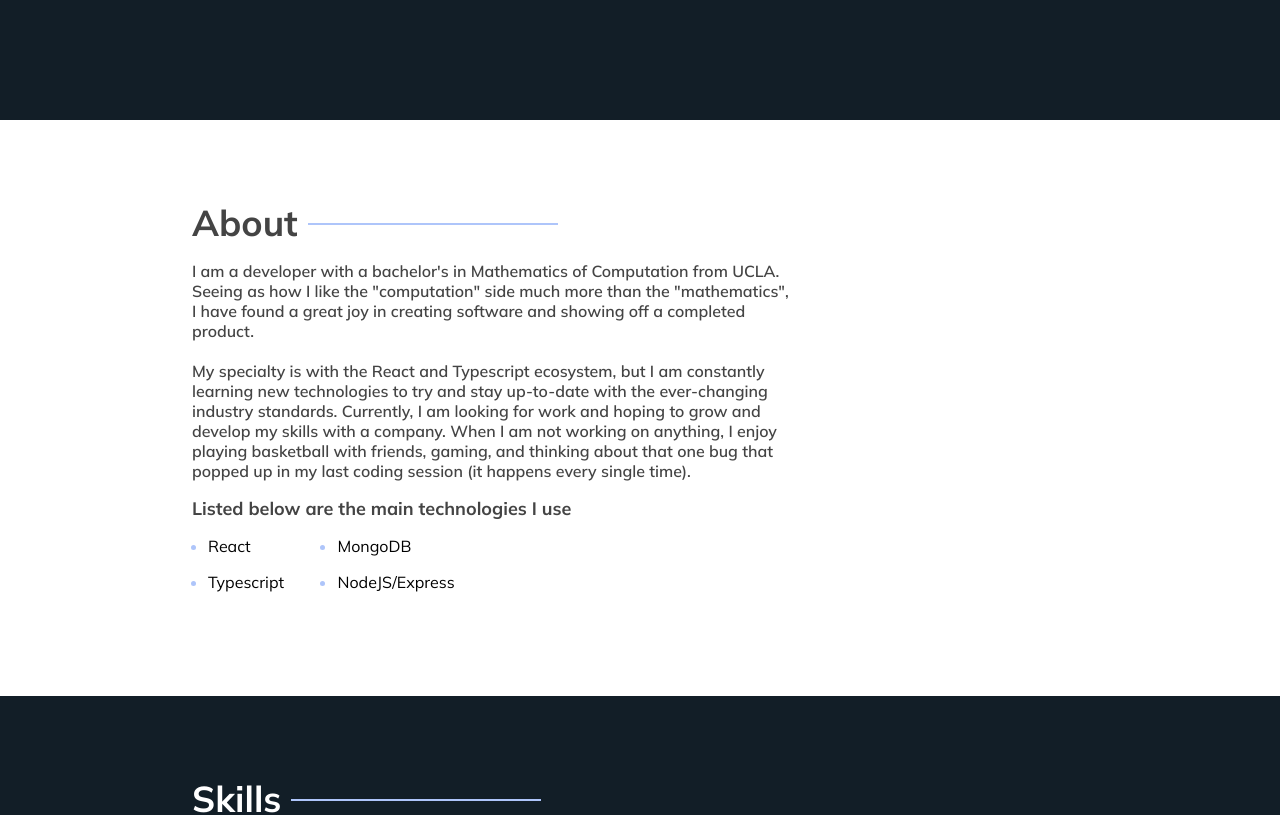
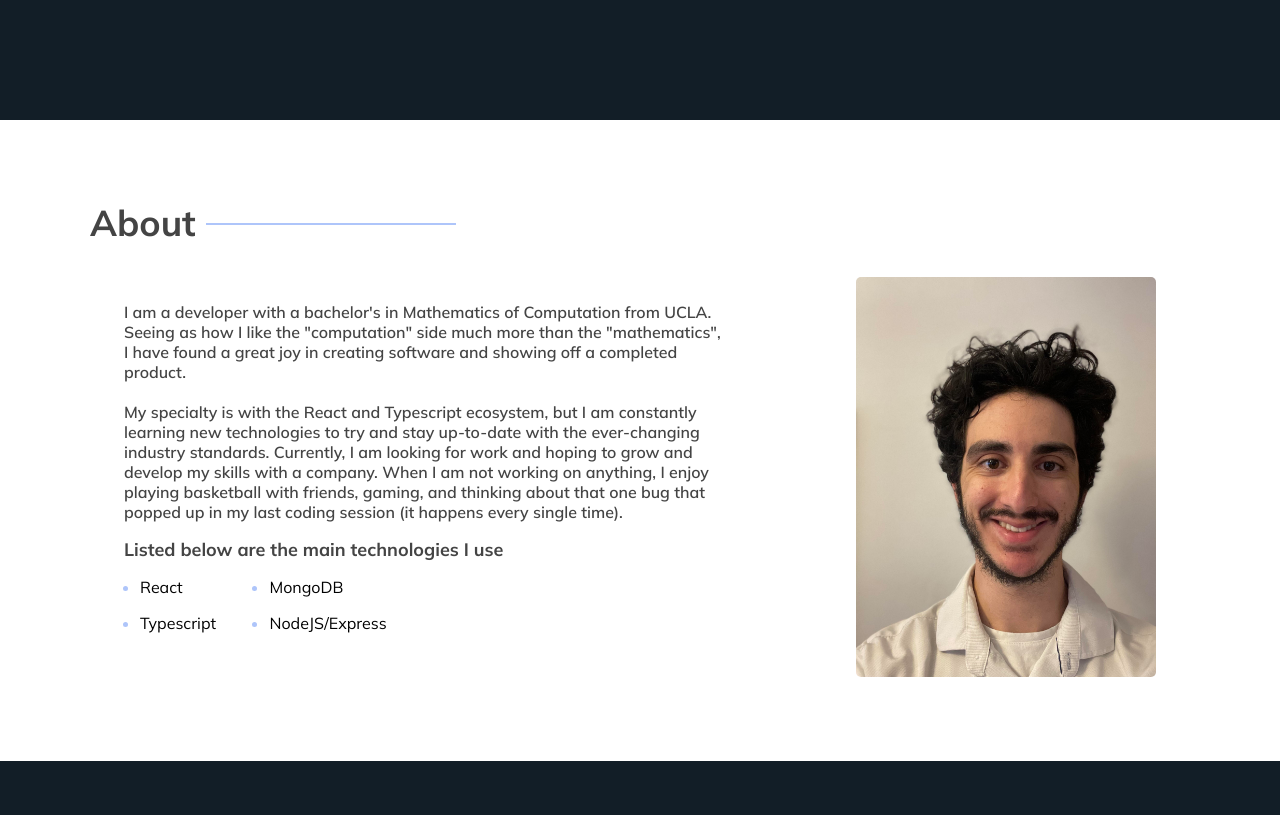
Before and after one commit to SamirOsAbdalla/portfoliov2, a Next.js app: page / in a window 1280 px wide. Shown: the part 680-1495 px from the top of the page. Built offline with nearby package versions, Linux system fonts and the light colour scheme.

Commit message:
Added picture to about change

```diff
--- a/src/Components/About/About.css
+++ b/src/Components/About/About.css
@@ -2,12 +2,42 @@
 
     padding-top: 5em;
     padding-bottom: 5em;
-    padding-right: 15vw;
-    padding-left: 15vw;
+    padding-right: 6vw;
+    padding-left: 6vw;
     display: flex;
+    justify-content: center;
+}
+
+.about__container {
+    width: 100%;
+    max-width: 1100px;
+    gap: 2em;
+    display: flex;
+    flex-direction: column;
+}
+
+.about__main {
+    display: flex;
+    align-items: center;
+    justify-content: center;
+    gap: 2em;
+    flex-wrap: wrap-reverse;
+}
+
+.headshot__container {
+    width: 300px;
+    min-width: 280px;
+    max-width: 80%;
+}
+
+.headshot__container img {
+    border-radius: 5px;
 }
 
 .about__text {
+    max-width: 700px;
+    min-width: 320px;
+    flex: 1;
     color: rgba(27, 27, 27, 0.818);
     display: flex;
     flex-direction: column;
--- a/src/Components/About/About.tsx
+++ b/src/Components/About/About.tsx
@@ -2,7 +2,8 @@ import React from 'react'
 import "./About.css"
 import { forwardRef } from 'react'
 import { motion } from "framer-motion"
-
+import Image from 'next/image'
+import headshot from "../../../public/headshot.jpg"
 function About(props: any, ref: any) {
     return (
 
@@ -12,9 +13,11 @@ function About(props: any, ref: any) {
                 whileInView={{ opacity: 1, y: 0 }}
                 transition={{ duration: .6, ease: "easeIn" }}
                 viewport={{ once: true, amount: 0.1 }}
+                className="about__container"
             >
+                <h2 className="section__header about__header"><span>About</span></h2>
+                <div className="about__main">
                     <div className="about__text">
-                    <h2 className="section__header about__header"><span>About</span></h2>
                         <p> I am a developer with a bachelor&apos;s in Mathematics of Computation from
                             UCLA. Seeing as how I like the &quot;computation&quot; side much more than the &quot;mathematics&quot;, I have found a great joy
                             in creating software and showing off a completed product. <br /><br />My specialty is
@@ -32,6 +35,11 @@ function About(props: any, ref: any) {
                             <li><span>NodeJS/Express</span></li>
                         </ul>
                     </div>
+                    <div className="headshot__container">
+                        <Image style={{ width: '100%', height: 'auto' }} alt="Headshot" src={headshot} />
+                    </div>
+                </div>
+
             </motion.div >
         </section>
 
```
Also changed, not shown: public/headshot.jpg (added). Lines whose indentation alone changed are shown as unchanged.
